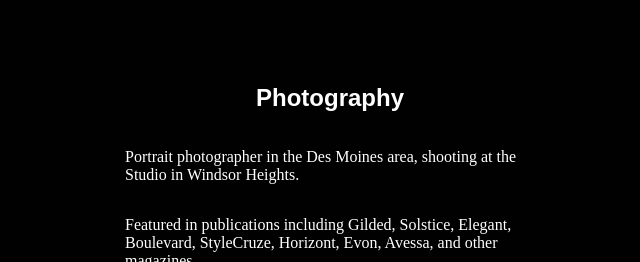
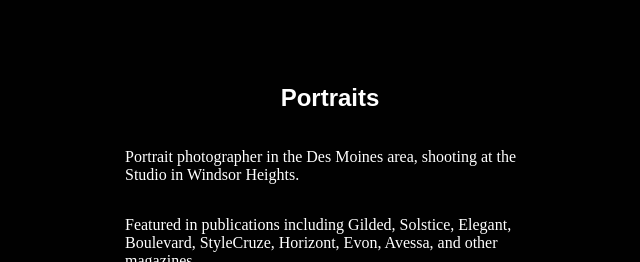
Before and after one commit to jasonsturges/jasonsturges.github.io, a Jekyll site: the page built from _pages/photography.html, in a window 1280 px wide, cut to the strip 156-418 px from the top of the page. Shown: the whole strip, without its empty margins (310-950 px from the left). Built offline with Jekyll 4.4.1, drawn with Linux system fonts in a browser that asks for light colours; some web fonts are replaced.

Commit message:
Photography headings

```diff
--- a/_pages/photography.html
+++ b/_pages/photography.html
@@ -6,7 +6,7 @@ permalink: /photography/
 
 <section>
   <div class="grid">
-    <h2>Photography</h2>
+    <h2>Portraits</h2>
     <p>Portrait photographer in the Des Moines area, shooting at the Studio in Windsor Heights.</p>
     <p>Featured in publications including Gilded, Solstice, Elegant, Boulevard, StyleCruze, Horizont, Evon, Avessa, and other  magazines.</p>
   </div>
```
